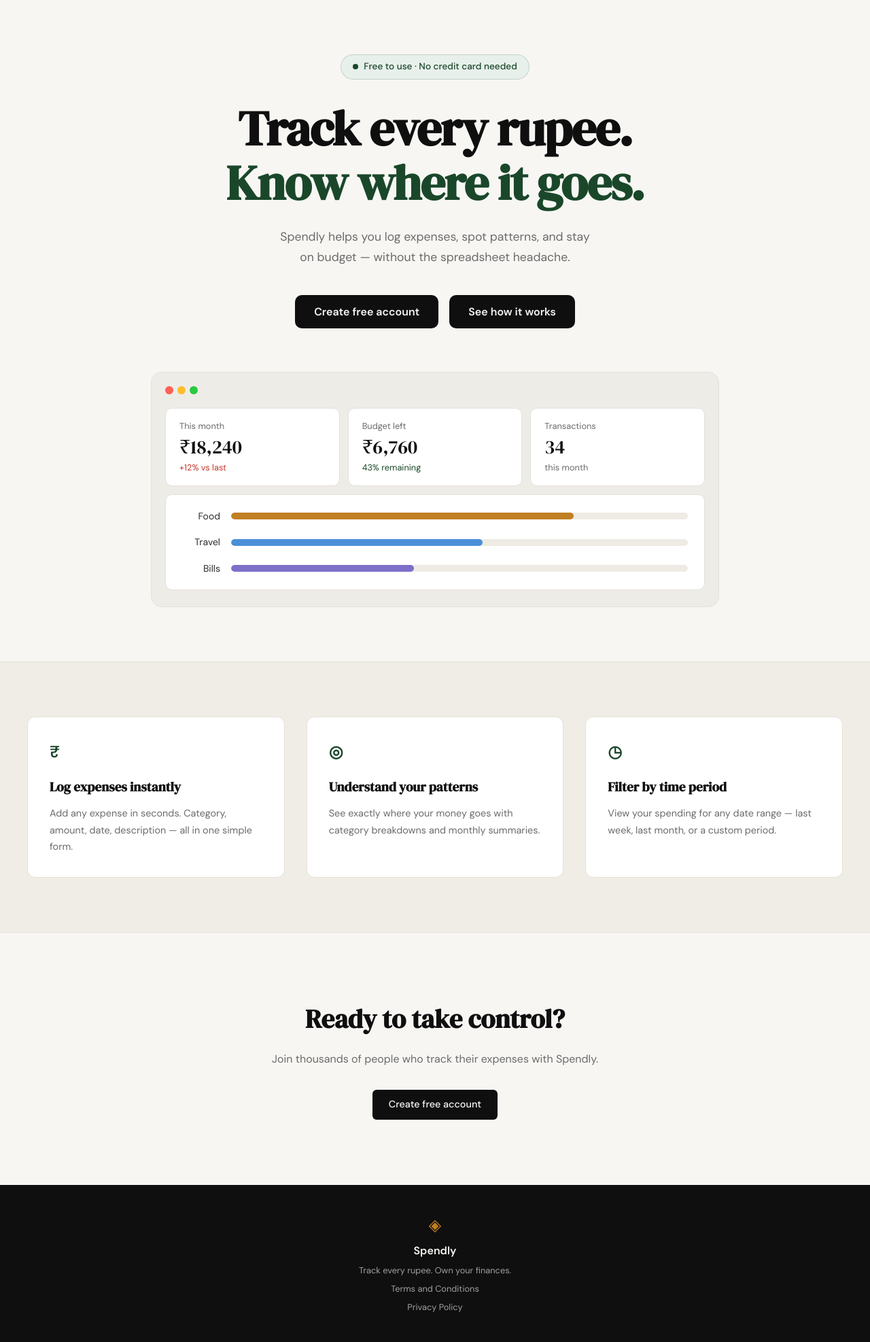
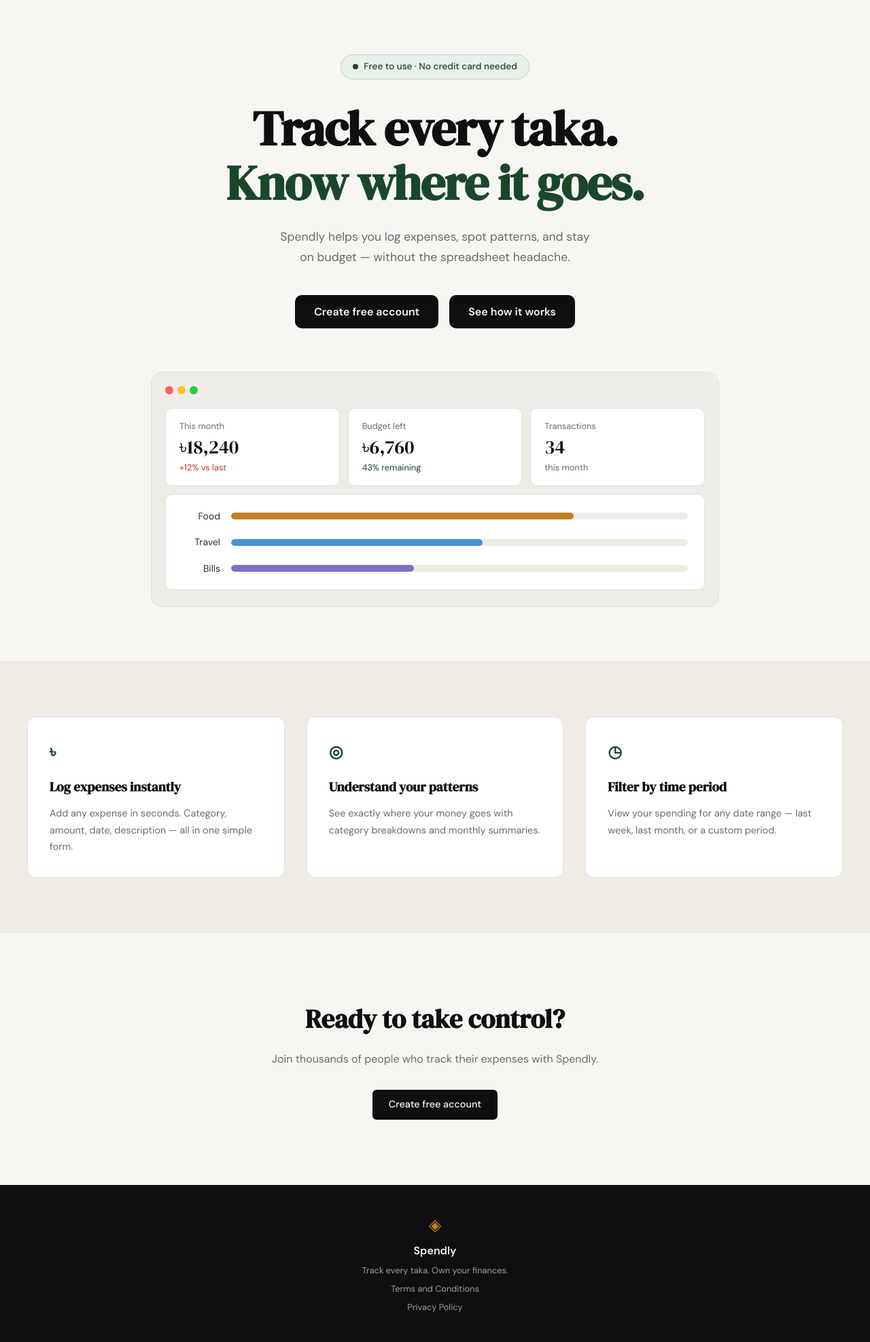
Before and after one commit to ZianRaian/Personal-Expense-Tracker, a Flask app: page / in a window 1280 px wide. Shown: the part 61-2035 px from the top of the page at 68% size. Run offline with Flask 3, Linux system fonts and the light colour scheme.

Commit message:
chore: replace rupee symbol and text with BDT taka throughout

```diff
--- a/templates/base.html
+++ b/templates/base.html
@@ -33,7 +33,7 @@
         <div class="footer-inner">
             <span class="brand-icon">◈</span>
             <span class="footer-name">Spendly</span>
-            <p class="footer-copy">Track every rupee. Own your finances.</p>
+            <p class="footer-copy">Track every taka. Own your finances.</p>
             <a href="/terms">Terms and Conditions</a>
             <a href="/privacy">Privacy Policy</a>
         </div>
--- a/templates/landing.html
+++ b/templates/landing.html
@@ -15,7 +15,7 @@
             Free to use · No credit card needed
         </div>
         <h1 class="hero-heading">
-            Track every rupee.<br>
+            Track every taka.<br>
             <span class="hero-heading-accent">Know where it goes.</span>
         </h1>
         <p class="hero-sub">
@@ -38,12 +38,12 @@
             <div class="dash-stats">
                 <div class="dash-stat-card">
                     <span class="dash-stat-label">This month</span>
-                    <span class="dash-stat-val">₹18,240</span>
+                    <span class="dash-stat-val">৳18,240</span>
                     <span class="dash-stat-delta delta-danger">+12% vs last</span>
                 </div>
                 <div class="dash-stat-card">
                     <span class="dash-stat-label">Budget left</span>
-                    <span class="dash-stat-val">₹6,760</span>
+                    <span class="dash-stat-val">৳6,760</span>
                     <span class="dash-stat-delta delta-good">43% remaining</span>
                 </div>
                 <div class="dash-stat-card">
@@ -94,7 +94,7 @@
 <section class="features">
     <div class="features-inner">
         <div class="feature-card">
-            <div class="feature-icon">₹</div>
+            <div class="feature-icon">৳</div>
             <h3 class="feature-title">Log expenses instantly</h3>
             <p class="feature-body">Add any expense in seconds. Category, amount, date, description — all in one simple form.</p>
         </div>
```
